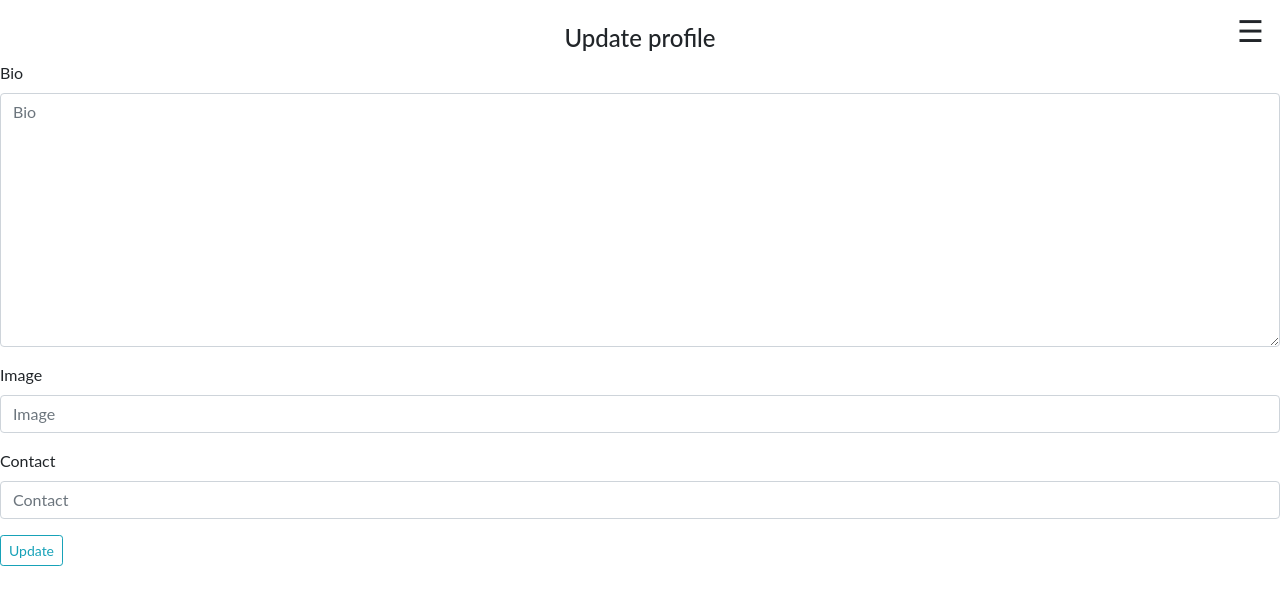
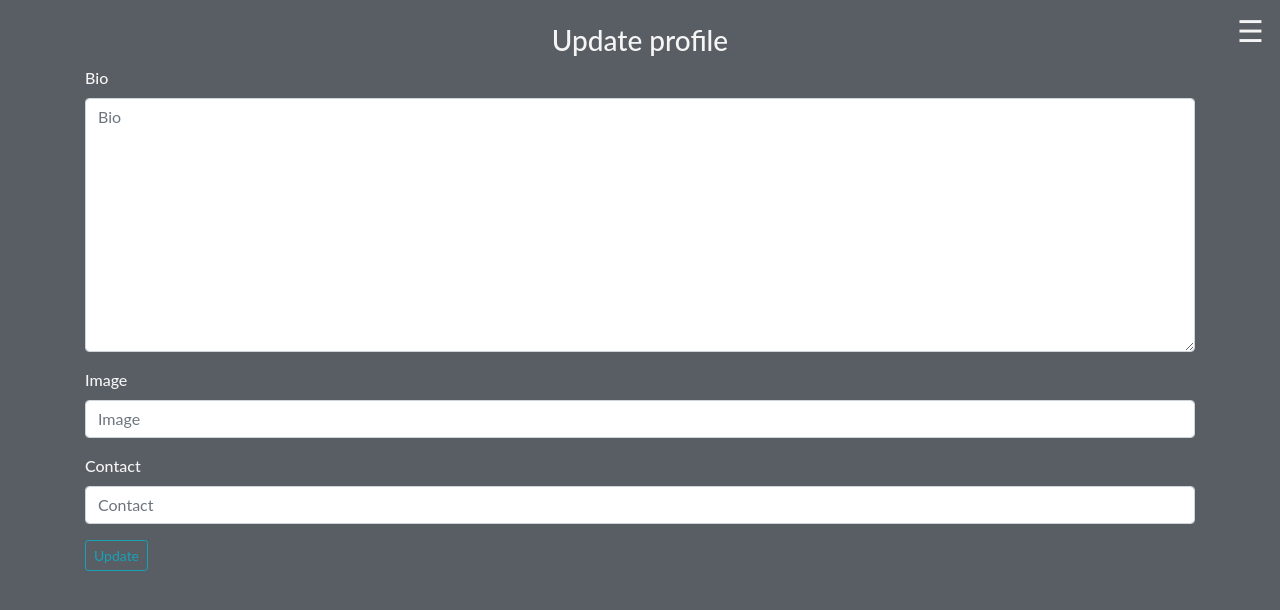
Before and after one commit to ezekielkibiego/Awwwards, a Django app: template awwwardsapp/templates/update_profile.html in a window 1280 px wide. Shown: the top 610 px of the page. Run offline with Django 3.2, Linux system fonts and the light colour scheme; the template is opened without the code that fills it: values that come from a table or form of the project are taken from there, others are empty; some libraries are stand-ins or nearby versions; some web fonts are replaced.

Commit message:
added font family in create_profile form

```diff
--- a/awwwardsapp/templates/update_profile.html
+++ b/awwwardsapp/templates/update_profile.html
@@ -2,9 +2,19 @@
 {% load cloudinary %}
 {% load bootstrap4 %}
 {% block content %}
+
+<style>
+    body{
+    font-family: 'Lato', global_font_string;
+    font-weight: 500;
+    background-color: #595d64;
+    color: whitesmoke;
+    }
+</style>
+<div class="container">
     <div class=" mt-4">
         <div class="form">
-    <h4 class="text-center">Update profile</h4>
+          <h3 class="text-center">Update profile</h3>
           <form action="" method="POST" enctype="multipart/form-data">
             {% csrf_token %}
             {% bootstrap_form form %}
@@ -14,5 +24,6 @@
           </form>
         </div>
       </div>
+</div>
 
 {% endblock%}
```
Lines whose indentation alone changed are shown as unchanged.
